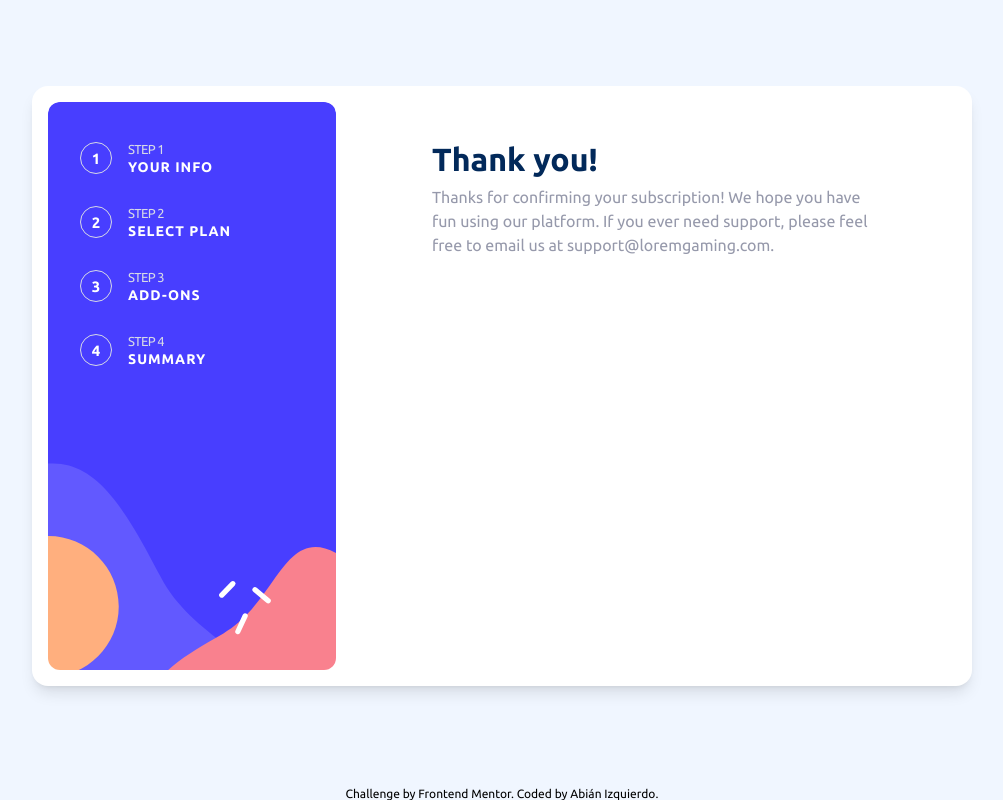
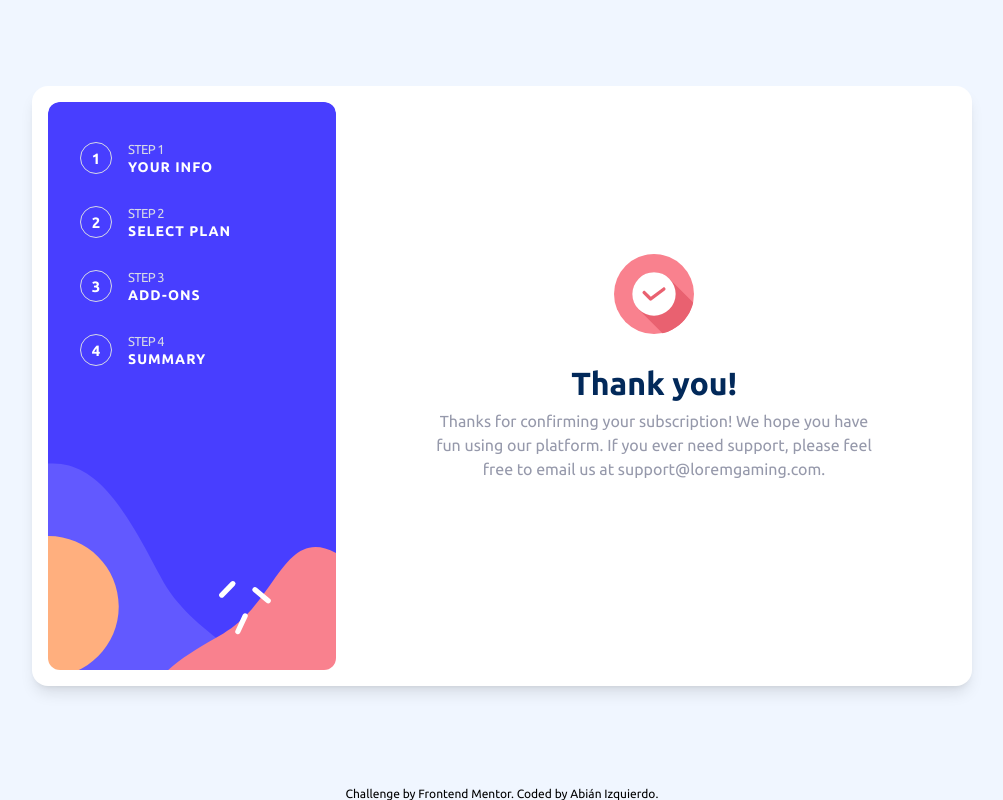
Before and after one commit to abizmo/multi-step-form, a React (Vite) app: page /thank-you in a window 1280 px wide. Shown: the whole page, without its empty margins (138-1141 px from the left). Built offline with nearby package versions, Linux system fonts and the light colour scheme.

Commit message:
feat(ThankYouPage): Style Page

```diff
--- a/src/pages/ThankYou.tsx
+++ b/src/pages/ThankYou.tsx
@@ -5,13 +5,16 @@ import Title from '../components/Title';
 
 function ThankYou() {
   return (
-    <div>
-      <Title>Thank you!</Title>
-      <Paragraph>
-        Thanks for confirming your subscription! We hope you have fun using our
-        platform. If you ever need support, please feel free to email us at
-        support@loremgaming.com.
-      </Paragraph>
+    <div className='grid gap-6 lg:gap-8 justify-items-center text-center py-12 lg:py-28'>
+      <img src='/images/icon-thank-you.svg' alt='Thank you' />
+      <div>
+        <Title>Thank you!</Title>
+        <Paragraph>
+          Thanks for confirming your subscription! We hope you have fun using
+          our platform. If you ever need support, please feel free to email us
+          at support@loremgaming.com.
+        </Paragraph>
+      </div>
     </div>
   );
 }
```
Also changed, not shown: public/images/icon-thank-you.svg (renamed from challenge/assets/images/icon-thank-you.svg).
